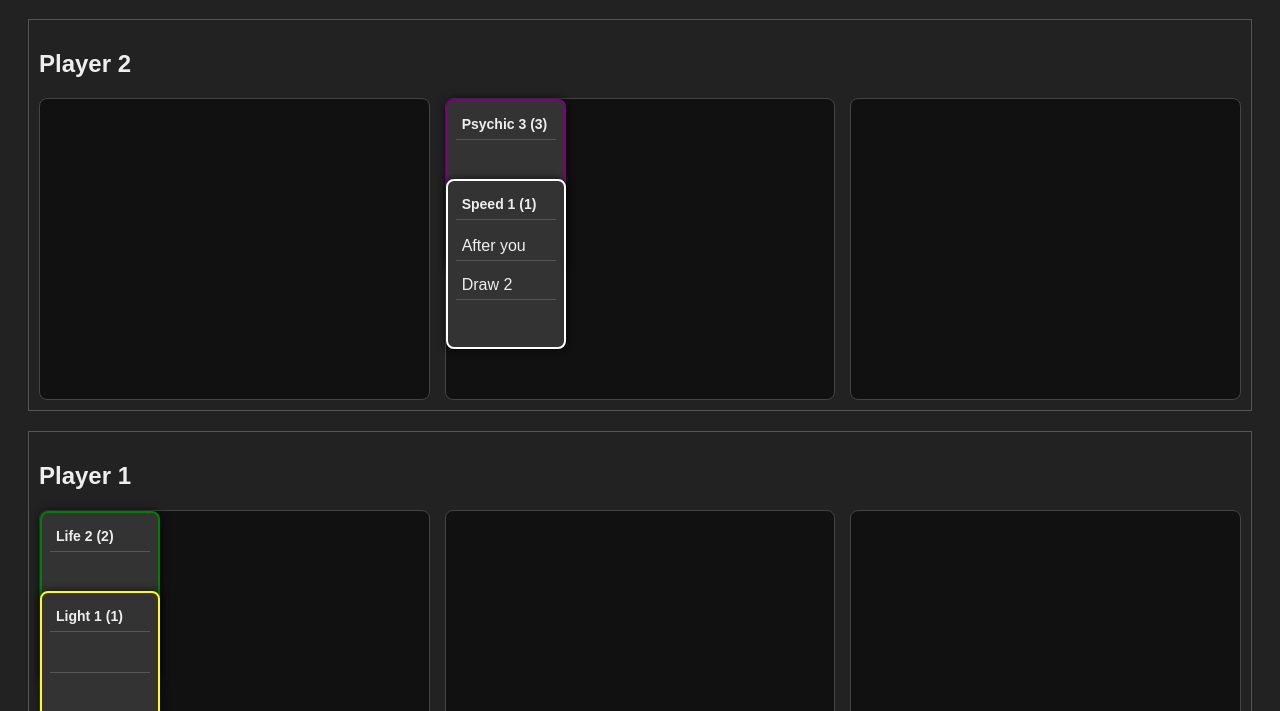
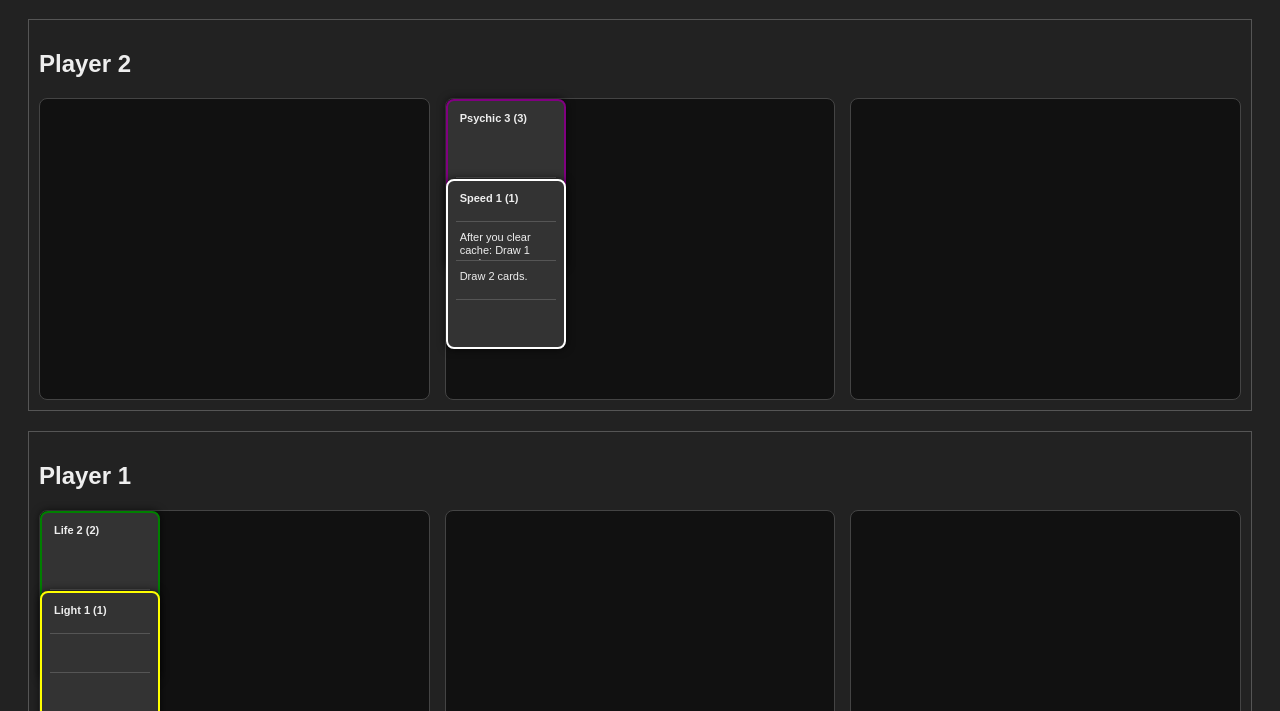
Before and after one commit to lucasrochester/compile-game, a website: page public/index.html in a window 1280 px wide. Shown: the part 89-800 px from the top of the page. Drawn offline with Linux system fonts and the light colour scheme.

Commit message:
Update style.css

```diff
--- a/public/style.css
+++ b/public/style.css
@@ -41,53 +41,14 @@
   display: flex;
   flex-direction: column;
   padding: 8px 8px 8px 8px;
-  border: 2px solid gray;
+  border: 2px solid gray; /* default border */
   transition: top 0.3s ease;
   overflow: hidden;
   z-index: 1;
   left: 0;
 }
 
-/* Equal height sections */
-.card-section {
-  flex: 1 1 0;
-  overflow-y: auto;
-  white-space: normal;
-  padding: 6px 6px 6px 6px;
-  line-height: 1.3;
-  border-bottom: 1.5px solid #555;
-  scrollbar-width: thin;
-  scrollbar-color: #666 transparent;
-  margin-bottom: 8px;
-  box-sizing: border-box;
-}
-
-/* Remove margin on last section */
-.card-section:last-child {
-  margin-bottom: 0;
-  border-bottom: none;
-}
-
-.card-name {
-  font-weight: bold;
-  font-size: 14px;
-  flex: none;
-  margin-bottom: 10px;
-  border-bottom: 1.5px solid #555;
-  padding-bottom: 6px;
-}
-
-/* Hide middle and bottom if covered */
-.card.covered .card-middle,
-.card.covered .card-bottom {
-  display: none !important;
-}
-
-.card.covered .card-top {
-  display: block !important;
-}
-
-/* Face-down card styling */
+/* Remove protocol-colored border on face-down cards (field) */
 .line .card.face-down:not(.in-hand) {
   background: black !important;
   color: white !important;
@@ -99,6 +60,7 @@
   user-select: none;
   padding: 0;
   display: flex;
+  border-color: black !important; /* black border for face-down */
 }
 
 .line .card.face-down:not(.in-hand) > * {
@@ -115,6 +77,46 @@
   left: 50%;
   transform: translate(-50%, -50%);
   user-select: none;
+}
+
+/* Equal height sections with smaller text for field cards */
+.line .card .card-section {
+  font-size: 11px;
+  line-height: 1.2;
+  flex: 1 1 0;
+  overflow-y: auto;
+  white-space: normal;
+  margin-bottom: 6px;
+  padding: 3px 4px 3px 4px;
+  border-bottom: 1.5px solid #555;
+  scrollbar-width: thin;
+  scrollbar-color: #666 transparent;
+  box-sizing: border-box;
+}
+
+/* Remove margin and border on last section */
+.line .card .card-section:last-child {
+  margin-bottom: 0;
+  border-bottom: none;
+}
+
+.card-name {
+  font-weight: bold;
+  font-size: 12px; /* smaller to match hand cards */
+  flex: none;
+  margin-bottom: 6px;
+  padding-bottom: 4px;
+  border-bottom: 1.5px solid #555;
+}
+
+/* Hide middle and bottom if covered */
+.card.covered .card-middle,
+.card.covered .card-bottom {
+  display: none !important;
+}
+
+.card.covered .card-top {
+  display: block !important;
 }
 
 /* Hand container */
@@ -151,6 +153,13 @@
   border: 2px solid gray; /* default border; overridden in JS */
 }
 
+/* Remove protocol-colored border on face-down cards (hand) */
+#hand .card.face-down.in-hand {
+  background: #444 !important;
+  color: #eee !important;
+  border-color: black !important; /* black border for face-down */
+}
+
 /* Smaller text in hand card sections */
 #hand .card .card-section {
   font-size: 11px;
@@ -179,12 +188,6 @@
   padding-bottom: 4px;
 }
 
-/* Face-down hand cards */
-#hand .card.face-down.in-hand {
-  background: #444 !important;
-  color: #eee !important;
-}
-
 #hand .card:hover {
   background: #666;
 }
```
